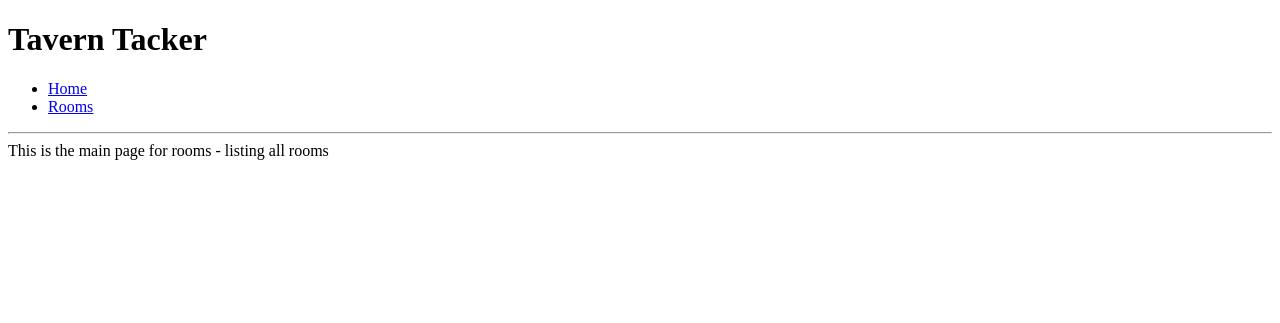
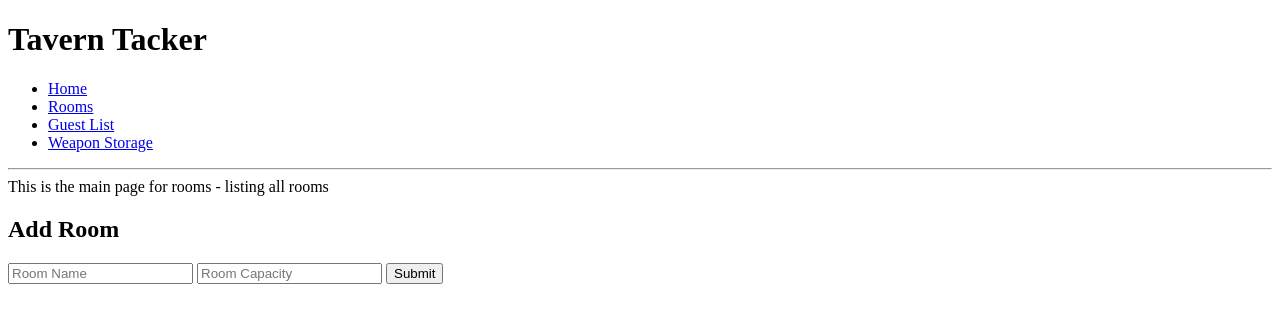
Before and after one commit to Osh2/TavernTrackr, a Flask app: page /rooms in a window 1280 px wide. Shown: the top 323 px of the page. Run offline with Flask 2, Linux system fonts and the light colour scheme; data that the repository does not hold is empty; some libraries are stand-ins or nearby versions.

Commit message:
created app functionality to add rooms

```diff
--- a/app.py
+++ b/app.py
@@ -1,11 +1,13 @@
 from flask import Flask, render_template
 from controllers.rooms_controller import rooms_blueprint
 from controllers.guests_controller import guests_blueprint
+from controllers.weapons_controller import weapons_blueprint
 
 app = Flask(__name__)
 
 app.register_blueprint(rooms_blueprint)
 app.register_blueprint(guests_blueprint)
+app.register_blueprint(weapons_blueprint)
 
 if __name__ == '__main__':
     app.run()
--- a/controllers/rooms_controller.py
+++ b/controllers/rooms_controller.py
@@ -1,4 +1,4 @@
-from flask import Flask, Blueprint, render_template
+from flask import Flask, Blueprint, render_template, request
 from models.room import Room
 import repositories.room_repository as room_repository
 
@@ -8,3 +8,12 @@ rooms_blueprint = Blueprint("rooms", __name__)
 def rooms():
     rooms = room_repository.read_all()
     return render_template("rooms/index.html", rooms = rooms)
+
+@rooms_blueprint.route("/rooms", methods = ["POST"])
+def add_room():
+    room_name = request.form["name"]
+    room_capacity = request.form["capacity"]
+    room = Room(room_name, room_capacity)
+    room_repository.save(room)
+    rooms = room_repository.read_all()
+    return render_template("rooms/index.html", rooms = rooms)
--- a/templates/base.html
+++ b/templates/base.html
@@ -12,6 +12,8 @@
             <ul class = "menu">
                 <li> <a href="/"> Home </a> </li>
                 <li> <a href="/rooms"> Rooms </a></li>
+                <li> <a href="/guests"> Guest List </a></li>
+                <li> <a href="/weapons"> Weapon Storage </a></li>
             </ul>
         </nav>
     </header>
--- a/templates/rooms/index.html
+++ b/templates/rooms/index.html
@@ -2,12 +2,24 @@
 {% block content %}
 This is the main page for rooms - listing all rooms
 
+
+<h2> Add Room </h2>
+<form action="/rooms" method = "POST">
+    <div>
+        <input type="text" id = "name" name = "name" placeholder="Room Name">
+        <input type="number" id = "capacity" name = "capacity" placeholder = "Room Capacity">
+        <input type="submit">
+
+    </div>
+
+</form>
+
 {% for room in rooms %}
-<section>
-<h3> {{room.name}} </h3>
-<p> {{room.capacity}} </p>
+<main id = 'room_list'>
+<h3> Name: {{room.name}} </h3>
+<p> Capacity: {{room.capacity}} </p>
 
-</section>
+</main>
 {% endfor %}
 
 {% endblock %}
```
Also changed, not shown: controllers/weapons_controller.py (+10 -0 lines), templates/guests/index.html (+4 -4 lines), templates/weapons/index.html (+13 -0 lines).
